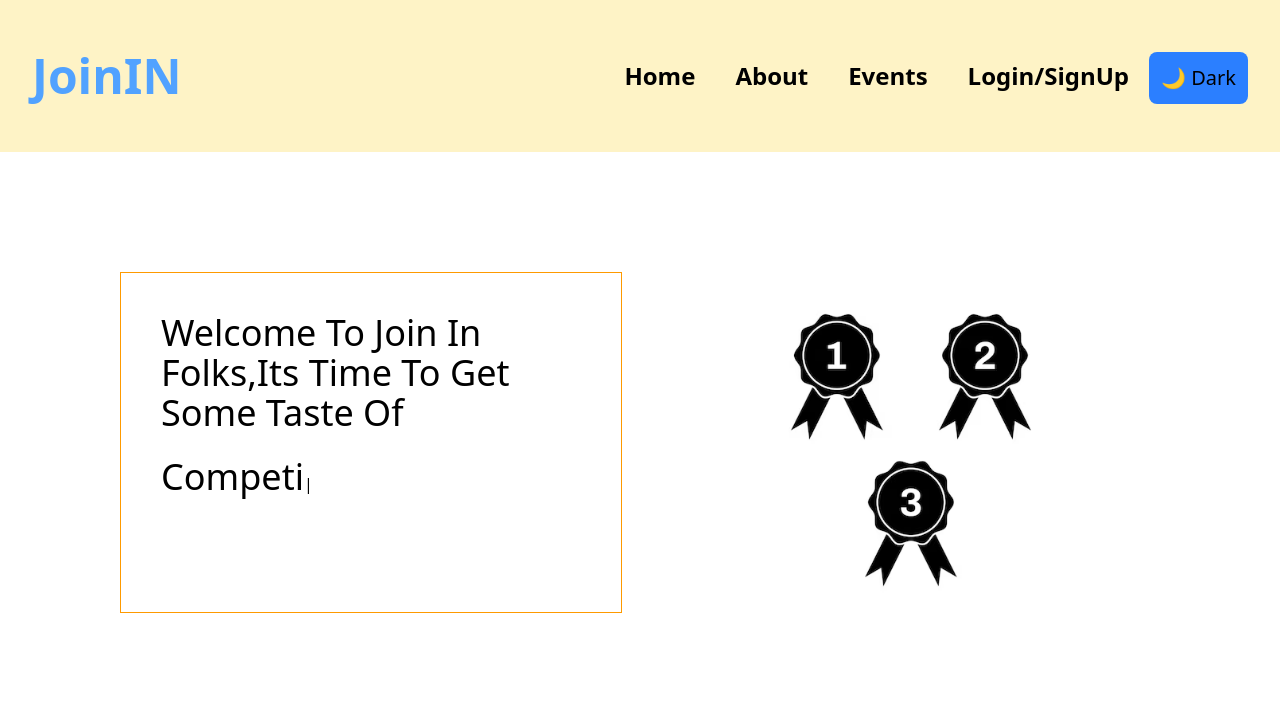
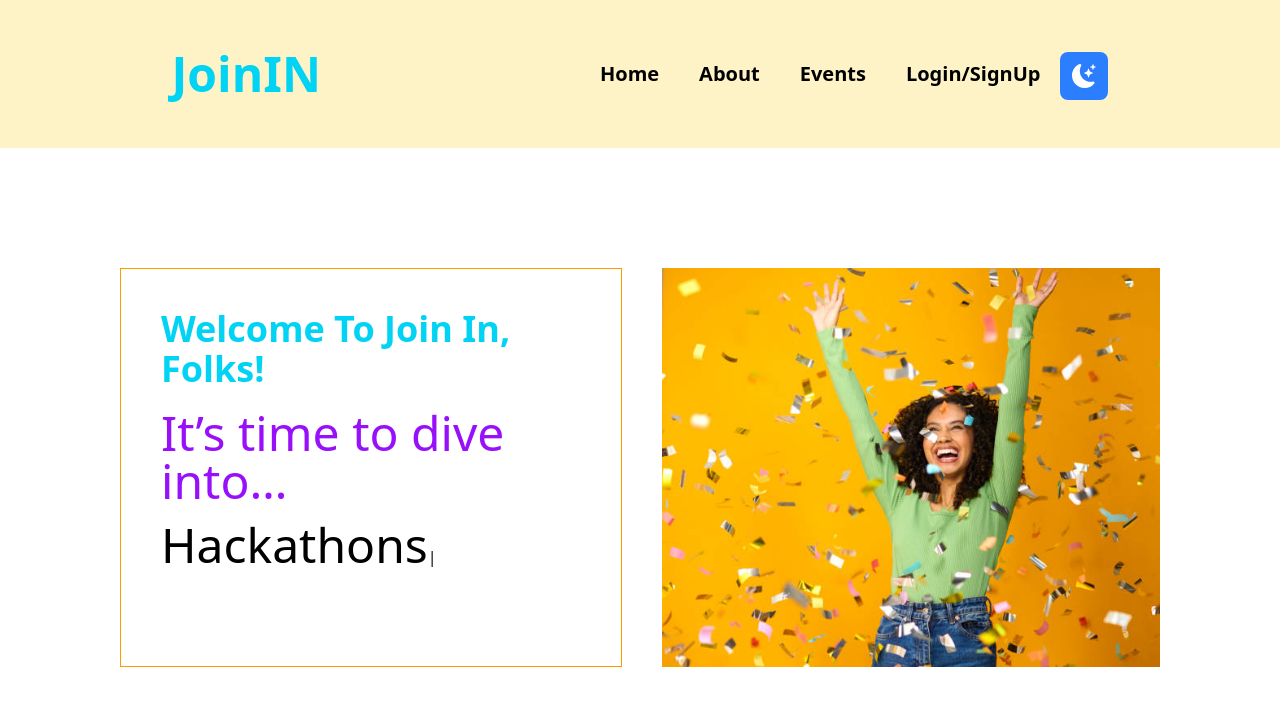
Before and after one commit to AbhipsaMohapatra/joinin-frontend, a React (Vite) app: page / in a window 1280 px wide. Shown: the top 706 px of the page. Built offline with nearby package versions, Linux system fonts and the light colour scheme.

Commit message:
Added changes

```diff
--- a/package.json
+++ b/package.json
@@ -14,6 +14,7 @@
     "@tailwindcss/vite": "^4.1.11",
     "react": "^19.1.0",
     "react-dom": "^19.1.0",
+    "react-icons": "^5.5.0",
     "react-redux": "^9.2.0",
     "tailwindcss": "^4.1.11",
     "typed.js": "^2.1.0"
--- a/src/components/Home.jsx
+++ b/src/components/Home.jsx
@@ -2,15 +2,17 @@ import React from "react";
 import Typed from "typed.js";
 
 const Home = () => {
-
-
   const el = React.useRef(null);
 
   React.useEffect(() => {
     const typed = new Typed(el.current, {
-      strings: ['Events', 'Competitions','Workshops'],
+      strings: ["Workshops", "Competitions", "Hackathons", "Webinars", "Bootcamps",
+        "Tech Fests", "Meetups", "Summits", "Open Mics", "Innovation Challenges"],
       typeSpeed: 50,
-      loop:true
+      backSpeed:50,
+      loop:true,
+      showCursor:true,
+
     });
 
     return () => {
@@ -23,13 +25,22 @@ const Home = () => {
   return (
     <section className="dark:bg-slate-700 p-10 sm:p-30">
       <div className="container flex flex-col-reverse sm:flex-row gap-6 sm:gap-10 mx-auto">
-        <div className="w-full sm:w-1/2 border border-amber-500 p-10 dark:text-white">
-        <p className="capitalize text-4xl">Welcome To Join In Folks,Its Time to get some taste of </p>
-        <br />
-          <span className="text-4xl" ref={el} />
+        <div className="w-full sm:w-1/2 border border-amber-500 p-10 dark:text-white ">
+          <p className="capitalize text-4xl font-bold text-cyan-400">
+            Welcome to Join In, Folks!
+
+
+          </p>
+
+
+           <p className="text-5xl mt-5 mb-4 text-purple-600">It’s time to dive into…</p>
+
+
+
+          <span className="text-5xl" ref={el}/>
         </div>
         <div className="w-full sm:w-1/2">
-          <img src="../winnerPic2.avif" className="" />
+          <img src="../winnerPic3.jpg" className="" />
         </div>
       </div>
     </section>
--- a/src/components/Navbar.jsx
+++ b/src/components/Navbar.jsx
@@ -1,6 +1,7 @@
 import React from "react";
 import { useState, useEffect } from "react";
-
+import { IoSunnySharp } from "react-icons/io5";
+import { BsMoonStarsFill } from "react-icons/bs";
 const Navbar = () => {
   const [mode, setMode] = useState(() => {
     return localStorage.getItem("themeN") || "light";
@@ -25,11 +26,11 @@ const Navbar = () => {
 
   return (
     <nav className="bg-amber-100 dark:bg-slate-600 dark:text-white p-7 sm:p-8">
-      <div className="flex   flex-col sm:flex-row sm:justify-between sm:items-center">
+      <div className="flex   flex-col sm:flex-row sm:justify-around sm:items-center">
         <div className="flex justify-between items-center">
           <div className="">
 
-            <h2 className="text-5xl text-blue-400 font-semibold">JoinIN</h2>
+            <h2 className="text-5xl text-cyan-400 font-semibold">JoinIN</h2>
           </div>
           <div
             className="flex gap-2 items-center sm:hidden"
@@ -67,32 +68,32 @@ const Navbar = () => {
             id="list"
           >
             <li className="text-center hover:scale-125 hover:cursor-pointer hover:transition-all hover:duration-150 hover:ease-in-out">
-              <a className="text-2xl font-bold " href="">
+              <a className="text-xl font-bold " href="">
                 Home
               </a>
             </li>
             <li className="list">
-              <a className="text-2xl font-bold " href="">
+              <a className="text-xl font-bold " href="">
                 About
               </a>
             </li>
             <li className="list">
-              <a className="text-2xl font-bold " href="">
+              <a className="text-xl font-bold " href="">
                 Events
               </a>
             </li>
             <li className="list">
-              <a className="text-2xl font-bold " href="">
+              <a className="text-xl font-bold " href="">
                 Login/SignUp
               </a>
             </li>
           </ul>
           <div className="hidden sm:flex mb-4">
             <button
-              className="w-auto p-3 bg-blue-500 text-xl rounded-lg hover:cursor-pointer hover:scale-110 hover:transistion-all hover:duration-150 block mx-auto mt-5"
+              className="w-auto p-3 bg-blue-500 text-xl rounded-lg hover:cursor-pointer hover:scale-110 hover:transistion-all hover:duration-150 block mx-auto mt-5 hover:bg-cyan-500"
               onClick={toggleTheme}
             >
-              {mode === "dark" ? "☀ Light" : "🌙 Dark"}
+              {mode === "dark" ? <IoSunnySharp className="text-2xl"/> : <BsMoonStarsFill className="text-2xl text-white"/>}
             </button>
           </div>
         </div>
```
Also changed, not shown: public/winnerPic3.jpg (added), 1 other file (tests, documents, lock files or other folders).
